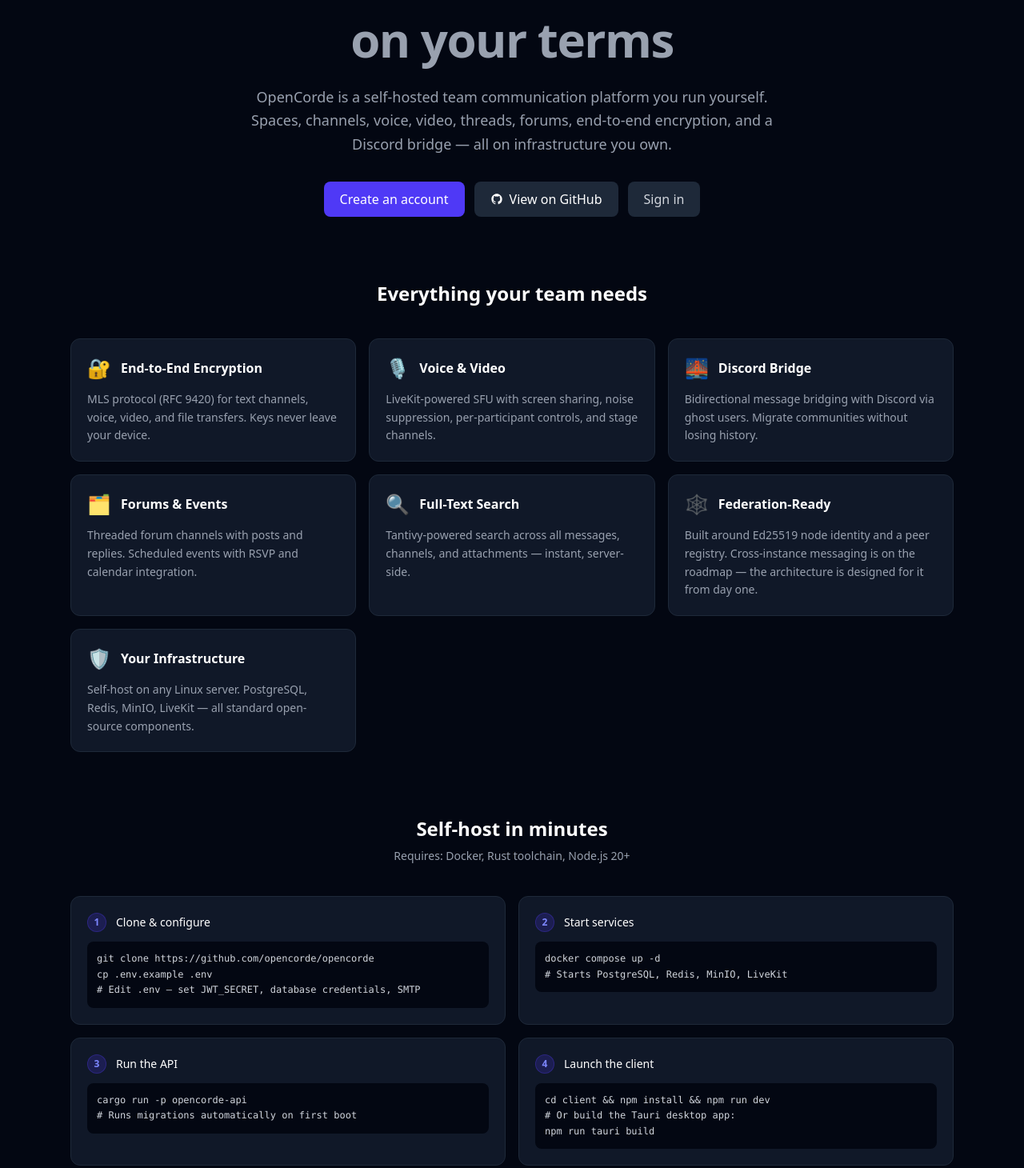
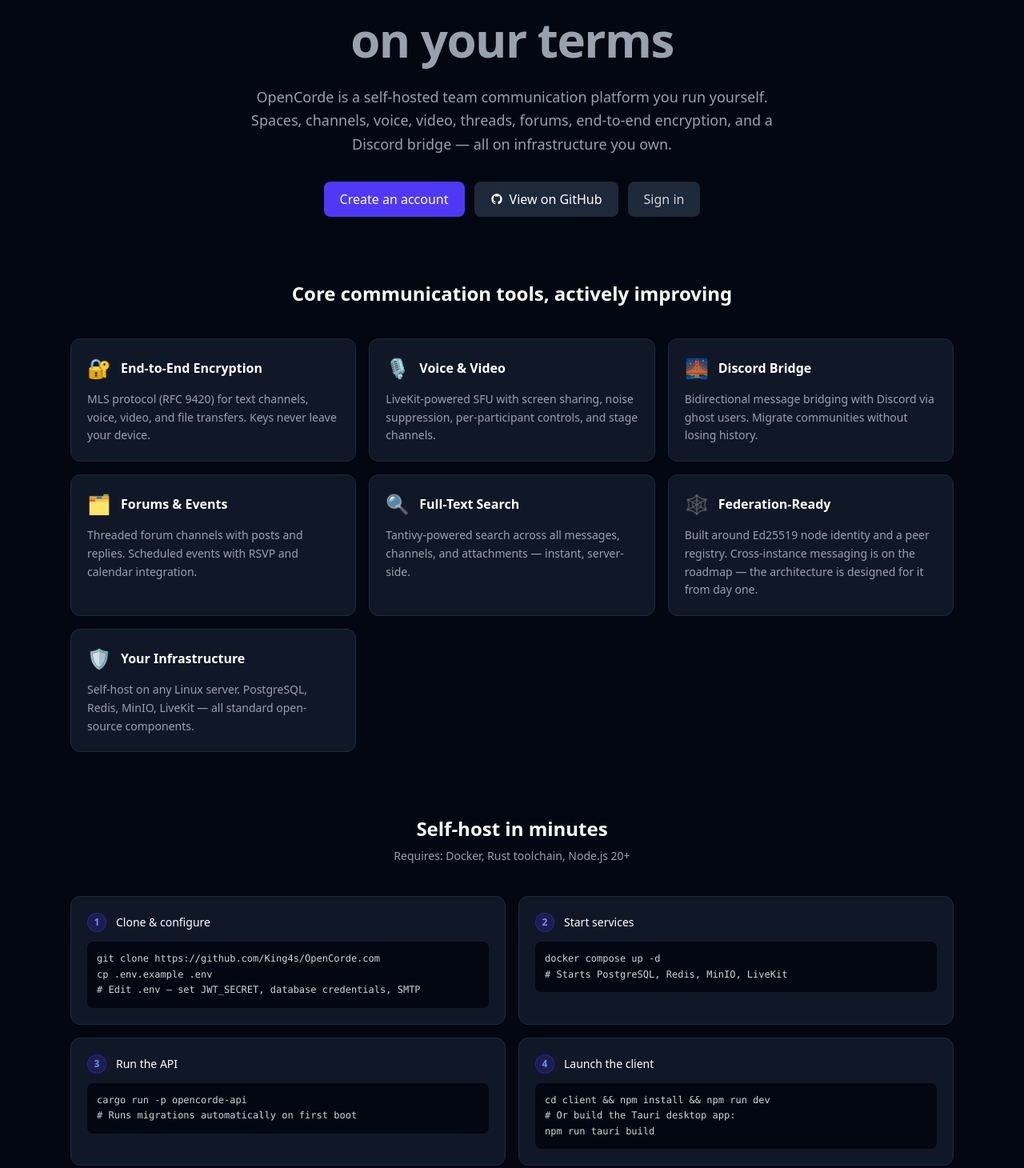
Before and after one commit to King4s/OpenCorde.com, a SvelteKit app in the folder client/: page / in a window 1280 px wide. Shown: the part 266-1726 px from the top of the page at 80% size. Built offline with nearby package versions, Linux system fonts and the light colour scheme.

Commit message:
docs: add Discord parity plan
Also fix public landing overclaims and nested static asset paths for invite routes.

```diff
--- a/client/src/routes/+page.svelte
+++ b/client/src/routes/+page.svelte
@@ -5,7 +5,7 @@
 	 */
 	import { browser } from '$app/environment';
 
-	const GITHUB_URL = 'https://github.com/opencorde/opencorde';
+	const GITHUB_URL = 'https://github.com/King4s/OpenCorde.com';
 
 	if (browser && window.location.pathname === '/' && localStorage.getItem('opencorde_token')) {
 		window.location.replace('/servers');
@@ -60,7 +60,7 @@
 		{
 			n: '1',
 			title: 'Clone & configure',
-			code: `git clone https://github.com/opencorde/opencorde\ncp .env.example .env\n# Edit .env — set JWT_SECRET, database credentials, SMTP`
+			code: `git clone https://github.com/King4s/OpenCorde.com\ncp .env.example .env\n# Edit .env — set JWT_SECRET, database credentials, SMTP`
 		},
 		{
 			n: '2',
@@ -81,22 +81,22 @@
 </script>
 
 <svelte:head>
-	<title>OpenCorde — Self-hosted Discord alternative with E2EE</title>
-	<meta name="description" content="OpenCorde is a feature-complete, self-hosted Discord alternative. Servers, channels, voice, video, threads, forums, end-to-end encryption, and a Discord bridge — on infrastructure you own." />
+	<title>OpenCorde — Self-hosted Discord alternative in progress</title>
+	<meta name="description" content="OpenCorde is a self-hosted Discord-style communication platform in active development. Servers, channels, voice, video, threads, forums, end-to-end encryption, and a Discord bridge — on infrastructure you own." />
 	<meta name="keywords" content="self-hosted chat, discord alternative, open source, E2EE, voice chat, team communication, AGPL" />
 	<link rel="canonical" href="https://opencorde.com/" />
 
 	<!-- Open Graph -->
 	<meta property="og:type" content="website" />
 	<meta property="og:url" content="https://opencorde.com/" />
-	<meta property="og:title" content="OpenCorde — Self-hosted Discord alternative with E2EE" />
-	<meta property="og:description" content="Feature-complete Discord alternative you run yourself. Servers, voice, video, E2EE, Discord bridge — on infrastructure you own. AGPL-3.0." />
+	<meta property="og:title" content="OpenCorde — Self-hosted Discord alternative in progress" />
+	<meta property="og:description" content="Self-hosted Discord-style communication platform in active development. Servers, voice, video, E2EE, Discord bridge — on infrastructure you own. AGPL-3.0." />
 	<meta property="og:site_name" content="OpenCorde" />
 
 	<!-- Twitter Card -->
 	<meta name="twitter:card" content="summary" />
-	<meta name="twitter:title" content="OpenCorde — Self-hosted Discord alternative" />
-	<meta name="twitter:description" content="Feature-complete Discord alternative you run yourself. Voice, video, E2EE, Discord bridge — AGPL-3.0." />
+	<meta name="twitter:title" content="OpenCorde — Self-hosted Discord alternative in progress" />
+	<meta name="twitter:description" content="Self-hosted Discord-style communication platform in active development. Voice, video, E2EE, Discord bridge — AGPL-3.0." />
 
 	<!-- Crawling -->
 	<meta name="robots" content="index, follow" />
@@ -174,7 +174,7 @@
 
 	<!-- Features -->
 	<section class="max-w-6xl mx-auto px-6 pb-20">
-		<h2 class="text-2xl font-bold text-center mb-10">Everything your team needs</h2>
+		<h2 class="text-2xl font-bold text-center mb-10">Core communication tools, actively improving</h2>
 		<div class="grid grid-cols-1 sm:grid-cols-2 lg:grid-cols-3 gap-4">
 			{#each features as f}
 				<div class="bg-gray-900 border border-gray-800 rounded-xl p-5 hover:border-gray-700 transition-colors flex flex-col">
--- a/client/src/routes/invite/[code]/+page.svelte
+++ b/client/src/routes/invite/[code]/+page.svelte
@@ -20,6 +20,12 @@
 	}
 
 	async function loadInvite() {
+		if (!/^[A-Z0-9]{8}$/.test(code)) {
+			error = 'Invalid or expired invite';
+			loading = false;
+			return;
+		}
+
 		try {
 			const info = await api.get<{ server_name: string }>(`/invites/${code}`);
 			serverName = info.server_name;
--- a/client/svelte.config.js
+++ b/client/svelte.config.js
@@ -8,6 +8,9 @@
     adapter: adapter({
       fallback: "200.html",
     }),
+    paths: {
+      relative: false,
+    },
   },
 };
 
```
Also changed, not shown: 2 other files (tests, documents, lock files or other folders).
